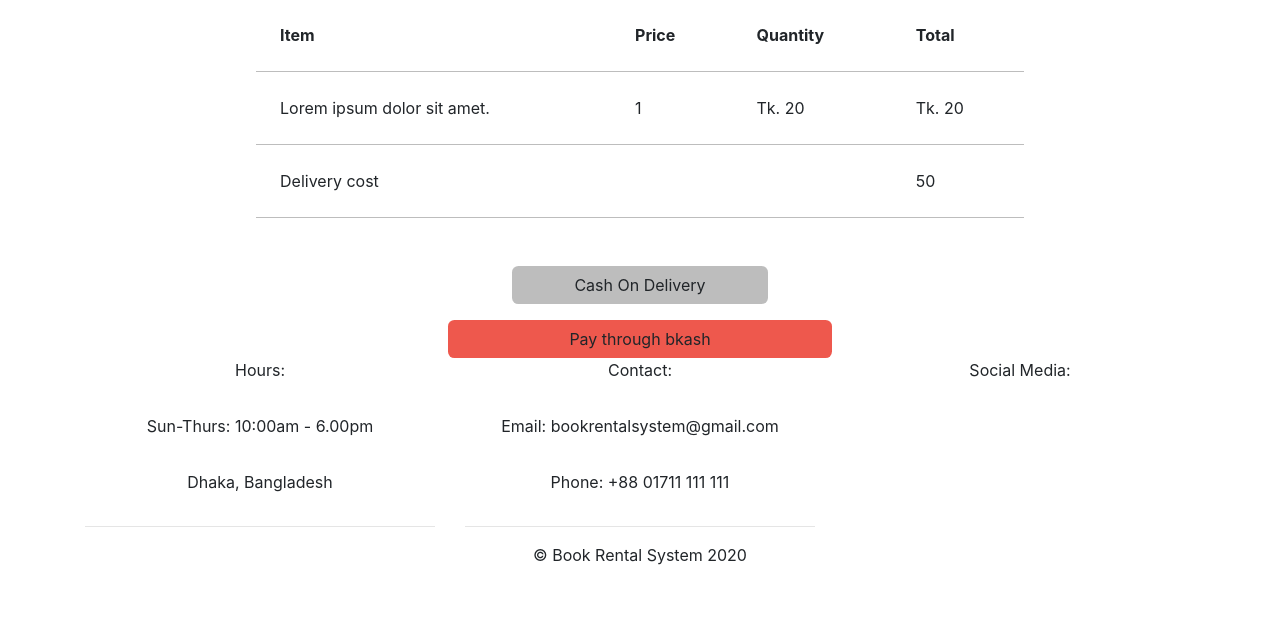
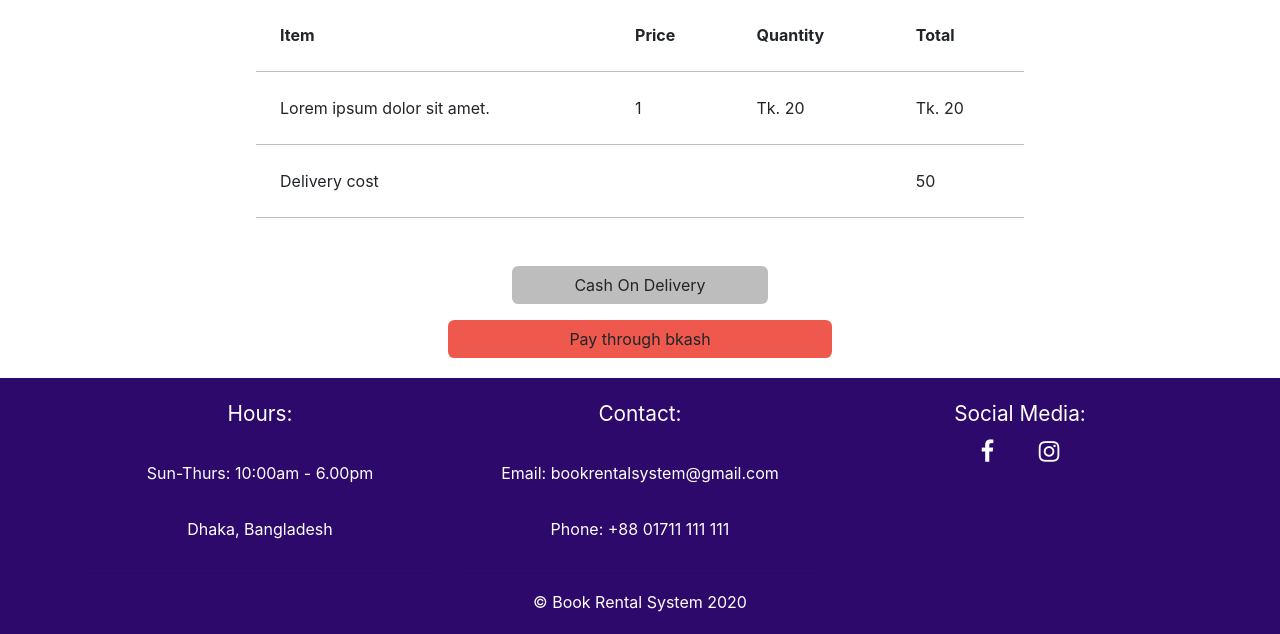
Before and after one commit to nusrat-m-borsha/Book-Rental-CSE482.3, a PHP site: page /payment.html in a window 1280 px wide. Shown: the part 209-843 px from the top of the page. Before the commit the page ends 774 px from the top, so only its background shows below. Run offline with PHP 8.4, Linux system fonts and the light colour scheme; some libraries are stand-ins or nearby versions.

Commit message:
style button

```diff
--- a/style.css
+++ b/style.css
@@ -13,8 +13,13 @@
     background-color: #2d096b;
 }
 
+.navbar a{
+    padding: 0.5rem;
+}
+
 .navbar a:hover{
-    border-bottom:1px solid #5fdb8f;
+    border-bottom: 1px solid #5fdb8f;
+    padding: 0.5rem;
 }
 
 .nav-item,
@@ -112,3 +117,49 @@
     text-align: center;
     border-radius: 0.4rem;
 }
+
+/* FOOTER */
+
+.container {
+    margin-right: auto;
+    margin-left: auto;
+}
+
+.panel-footer-2 {
+  margin-top: 20px;
+  padding-top: 20px;
+  padding-bottom: 20px;
+  background-color: #2d096b;
+  color: #fff;
+  width: 100%;
+}
+
+#hours, #address, #social p {
+  color: #fff;
+  font-size: 1em;
+  line-height: 1.5;
+}
+
+#hours > span, #address > span, #social > span {
+  font-size: 1.3em;
+}
+
+.fa {
+  padding-top: 10px;
+  padding-bottom: 10px;
+  padding-right: 20px;
+  padding-left: 20px;
+  font-size: 1.5em;
+}
+
+.fa:hover {
+    color: #29CDB7;
+}
+
+.fa-facebook {
+  color: white;
+}
+
+.fa-instagram {
+  color: white;
+}
```
